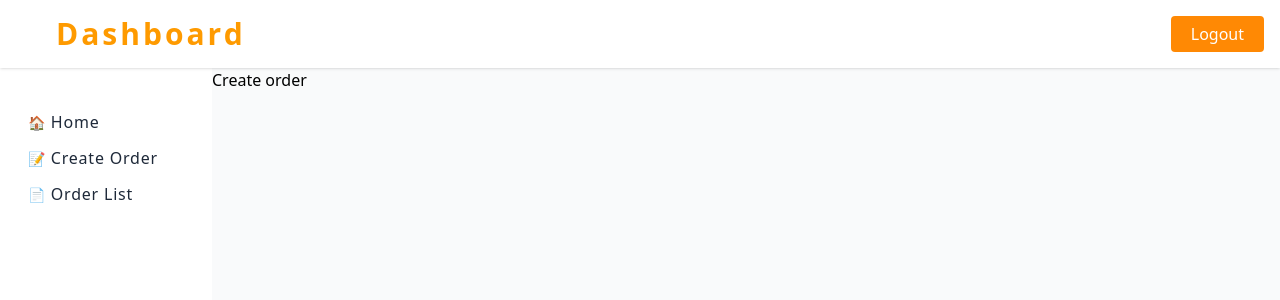
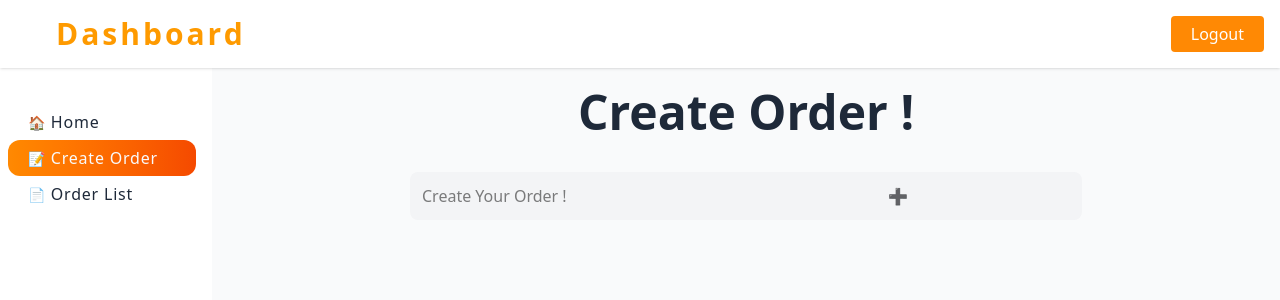
Before and after one commit to sskhan999999999999-spec/Dashboard, a Next.js app: page /Dashboard/Createorder in a window 1280 px wide. Shown: the top 300 px of the page. Built offline with nearby package versions, Linux system fonts and the light colour scheme.

Commit message:
create order work

```diff
--- a/src/app/Dashboard/Createorder/page.jsx
+++ b/src/app/Dashboard/Createorder/page.jsx
@@ -1,9 +1,52 @@
+"use client";
 import React from 'react'
+import { useOrderStore } from '@/app/store/store';
+import { useSearchParams } from 'next/navigation';
 
 function Createorder() {
+
+  const createOrder = useOrderStore((s) => s.creatOrder);
+  const orderList = useOrderStore((s) => s.orderList);
+  const setCreateOrder = useOrderStore((s) => s.setCreateOrder);
+  const addOrder = useOrderStore((s) => s.addOrder);
+  const removeOrder = useOrderStore((s) => s.removeOrder);
+
+  function handleAddOrder(e) {
+    e.preventDefault();
+    addOrder();
+  };
+
   return (
-    <div className=''>
-      Create order
+    <div>
+      <h1 className='text-center text-gray-800 p-5 font-bold text-5xl'>Create Order !</h1>
+      <form
+        onSubmit={handleAddOrder}
+        className='flex relative items-cente justify-center p-4'>
+        <input
+          type="text"
+          value={createOrder}
+          onChange={(e) => setCreateOrder(e.target.value)}
+          className='w-2xl p-3 bg-gray-100 focus:bg-gray-200 rounded-lg focus:outline outline-gray-300 placeholder:font-medium'
+          placeholder='Create Your Order !'
+        />
+        <span
+          onClick={handleAddOrder}
+          className='absolute cursor-pointer right-93 top-7'>➕</span>
+      </form>
+
+      <div className='text-center text-2xl p-4'>
+        {orderList.map((order, index) => (
+          <div
+            key={index}
+          >
+            <span>{order}</span>
+            <button
+             onClick={() => removeOrder(index)}
+             className='p-1 pl-3 cursor-pointer text-[19px]'
+             >❌</button>
+          </div>
+        ))}
+      </div>
     </div>
   )
 }
--- a/src/app/Dashboard/Home/page.jsx
+++ b/src/app/Dashboard/Home/page.jsx
@@ -11,11 +11,6 @@ function page() {
     const savedUser = localStorage.getItem("formdata")
     if (savedUser) setData(JSON.parse(savedUser))
   }, [])
-
-  function handleLogout() {
-    localStorage.clear()
-    router.push("/")
-  }
 
   return (
     <div>
--- a/src/app/Dashboard/Orderlist/page.jsx
+++ b/src/app/Dashboard/Orderlist/page.jsx
@@ -1,9 +1,29 @@
+"use client"
+import { useOrderStore } from '@/app/store/store';
 import React from 'react'
 
 function Orderlist() {
+
+  const orderList = useOrderStore((s) => s.orderList);
+  const removeOrder = useOrderStore((s) => s.removeOrder);
+
   return (
     <div>
-      orderlist
+      <h1 className='text-center text-gray-800 p-5 font-bold text-5xl'>Order List !</h1>
+
+      <div className='text-center text-2xl p-4'>
+        {orderList.map((order, index) => (
+          <div
+            key={index}
+          >
+            <span>{order}</span>
+            <button
+              onClick={() => removeOrder(index)}
+              className='p-1 pl-3 cursor-pointer text-[19px]'
+            >✅</button>
+          </div>
+        ))}
+      </div>
     </div>
   )
 }
--- a/src/app/Dashboard/layout.js
+++ b/src/app/Dashboard/layout.js
@@ -1,6 +1,6 @@
 "use client"; // if using Next 13 App Router
 
-import SideBar from "../components/SideBar";
+import SideBar from "../components/Sidebar";
 import Navbar from "../components/Navbar";
 
 export default function PageLayout({ children }) {
--- a/src/app/auth/Login/page.jsx
+++ b/src/app/auth/Login/page.jsx
@@ -35,7 +35,7 @@ function Login() {
             toast.error("Please fill the field's")
             return
         }
-        toast.success("Sign in...")
+        toast.success("Signing...")
         SingupUser(formData)
         setTimeout(() => {
             router.push("/Dashboard/Home")
@@ -75,8 +75,7 @@ function Login() {
                         <input
                             type={showPassw ? "text" : "password"}
                             value={formData?.password || ""}
-                            onChange={handleChange}
-                            name='password'
+                            onChange={handleChange}                            name='password'
                             className='p-2 outline-1 outline-gray-300 rounded-lg px-2 placeholder:text-[14px] focus:bg-blue-50'
                             placeholder="Enter your password"
                         />
--- a/src/app/components/Navbar.jsx
+++ b/src/app/components/Navbar.jsx
@@ -1,15 +1,24 @@
+
 import React from 'react'
 import UserStore from '../store/Userstore'
 import { redirect } from 'next/navigation';
+import { Toaster, toast } from 'react-hot-toast';
+import { useOrderStore } from '../store/store';
+
 function Navbar() {
   const { logout } = UserStore();
 
+  const clearOrder = useOrderStore((s) => s.clearOrder);
+
   function handleLogout(){
     logout();
+    toast.success("Logout Successfully !")
+    clearOrder();
     redirect("/auth/Login");
   }
   return (
     <nav className='flex items-center justify-between p-4'>
+      <Toaster />
         <h1 className='text-3xl text-amber-500 tracking-widest font-extrabold pl-10'>Dashboard</h1>
         <button
         onClick={handleLogout}
--- a/src/app/components/Sidebar.jsx
+++ b/src/app/components/Sidebar.jsx
@@ -1,22 +1,30 @@
 "use client";
-import React from 'react';
-import { useRouter } from 'next/navigation';
+import React, { useState } from 'react';
+import { usePathname, useRouter } from 'next/navigation';
 import Navbar from './Navbar';
 function SideBar() {
   const router = useRouter();
+  const pathname = usePathname();
+
+  const activeClass = "bg-linear-to-r from-orange-400 to-orange-600 rounded-xl text-gray-50"
+
+  const baseClass = "pl-5 mx-2 cursor-pointer py-1.5"
+
   return (
     <div className="w-53 max-h-full text-gray-800 bg-white">
       <div className="font-medium tracking-wider flex flex-col my-9 items-start justify-center">
 
         <button
           onClick={() => router.push("/Dashboard/Home")}
-          className="focus:bg-linear-to-r focus:from-orange-400 focus:to-orange-600 pl-5 pr-24.5 rounded-xl mx-2 focus:text-gray-50 cursor-pointer py-1.5">
+          className={`${baseClass} pr-24 ${pathname === "/Dashboard/Home" ? activeClass : ""
+            }`}>
           <span className='text-[14px]'>🏠</span> Home
         </button>
 
         <button
           onClick={() => router.push("/Dashboard/Createorder")}
-          className="focus:bg-linear-to-r focus:from-orange-400 focus:to-orange-600 pl-5 pr-10 rounded-xl mx-2 focus:text-gray-50 cursor-pointer py-1.5">
+          className={`${baseClass} pr-9.5 ${pathname === "/Dashboard/Createorder" ? activeClass : ""
+            }`}>
           <span className='text-[14px]'>📝</span> Create Order
         </button>
 
--- a/src/app/page.jsx
+++ b/src/app/page.jsx
@@ -13,9 +13,9 @@ export default function Home() {
       const router = useRouter()
 
           if(User()){
-            redirect("/Dashboard")
+            redirect("/Dashboard/Home")
           }else{
-            redirect("/Login")
+            redirect("/auth/Login")
           }
 
 
--- /dev/null
+++ b/src/app/store/store.js
@@ -0,0 +1,36 @@
+import { create } from "zustand";
+import { persist } from "zustand/middleware";
+
+ export const useOrderStore = create(
+  persist(
+    (set) => ({
+      createOrder: "",
+      orderList: [],
+
+      setCreateOrder: (value) => set({ createOrder: value }),
+
+      addOrder: () =>
+        set((state) => {
+          if (!state.createOrder.trim()) return {};
+          return{
+            orderList: [...state.orderList, state.createOrder],
+            createOrder: "",
+          }
+        }),
+
+      removeOrder: (index) =>
+        set((state) => ({
+          orderList: state.orderList.filter((_, i) => i !== index),
+        })),
+
+      clearOrder: () => set({ orderList: [] }),
+
+      clearInput: () => set({ createOrder: ""}),
+
+    }),
+
+    {
+      name: "order-list",
+    },
+  )
+);
```
Also changed, not shown: 1 other file (tests, documents, lock files or other folders).
